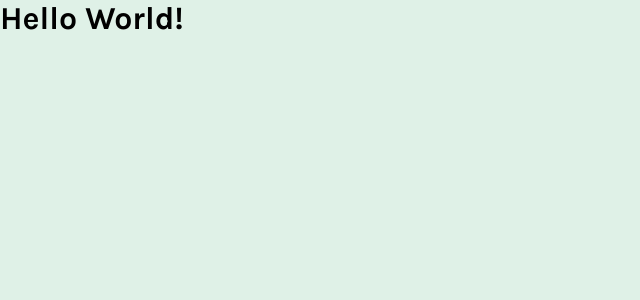
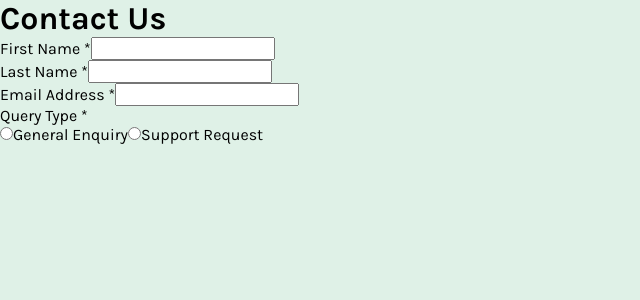
Before and after one commit to hectorlil48/frontendMentor-contact-form, a React (Vite) app: page / in a window 1280 px wide. Shown: the top 300 px of the page, without its empty margins (0-640 px from the left). Built offline with nearby package versions, Linux system fonts and the light colour scheme.

Commit message:
Added ContactForm component and started adding HTML.

```diff
--- a/src/App.tsx
+++ b/src/App.tsx
@@ -1,7 +1,9 @@
+import ContactForm from "./components/ContactForm";
+
 function App() {
   return (
     <>
-      <h1>Hello World!</h1>
+      <ContactForm />
     </>
   );
 }
--- /dev/null
+++ b/src/components/ContactForm.tsx
@@ -0,0 +1,48 @@
+function ContactForm() {
+  return (
+    <form>
+      <h1>Contact Us</h1>
+
+      <div className="form__row">
+        <div className="form__group">
+          <label htmlFor="firstName">
+            First Name <span aria-hidden="true">*</span>
+          </label>
+          <input type="text" id="firstName" name="firstName" required />
+        </div>
+
+        <div className="form__group">
+          <label htmlFor="lastName">
+            Last Name <span aria-hidden="true">*</span>
+          </label>
+          <input type="text" id="lastName" name="lastName" required />
+        </div>
+      </div>
+
+      <div className="form__group">
+        <label htmlFor="email">
+          Email Address <span aria-hidden="true">*</span>
+        </label>
+        <input type="email" id="email" name="email" required />
+      </div>
+
+      <fieldset>
+        <legend>
+          Query Type <span aria-hidden="true">*</span>
+        </legend>
+        <div className="form__radio-group">
+          <label>
+            <input type="radio" name="queryType" value="general" required />
+            General Enquiry
+          </label>
+          <label>
+            <input type="radio" name="queryType" value="support" />
+            Support Request
+          </label>
+        </div>
+      </fieldset>
+    </form>
+  );
+}
+
+export default ContactForm;
--- a/src/index.css
+++ b/src/index.css
@@ -44,3 +44,8 @@ textarea,
 select {
   font: inherit;
 }
+
+fieldset {
+  border: none;
+  padding: 0;
+}
```
